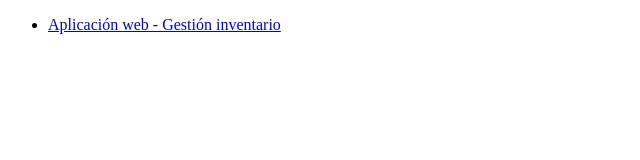
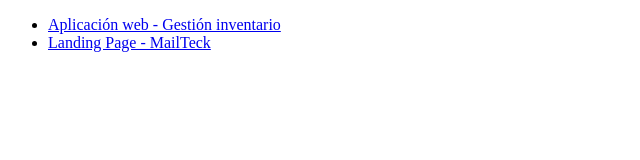
Before and after one commit to DAPAG0/Portfolio, a plain HTML site: page index.html in a window 1280 px wide. Shown: the whole page, without its empty margins (0-640 px from the left). Drawn offline with Linux system fonts and the light colour scheme.

Commit message:
Añadido

```diff
--- a/index.html
+++ b/index.html
@@ -8,6 +8,7 @@
 <body>
     <ul>
         <li><a href="https://inventario-fuae.onrender.com/login">Aplicación web - Gestión inventario</a></li>
+        <li><a href="projects/MailTeck/html/index-es.html">Landing Page - MailTeck</a></li>
     </ul>
 
 </body>
```
